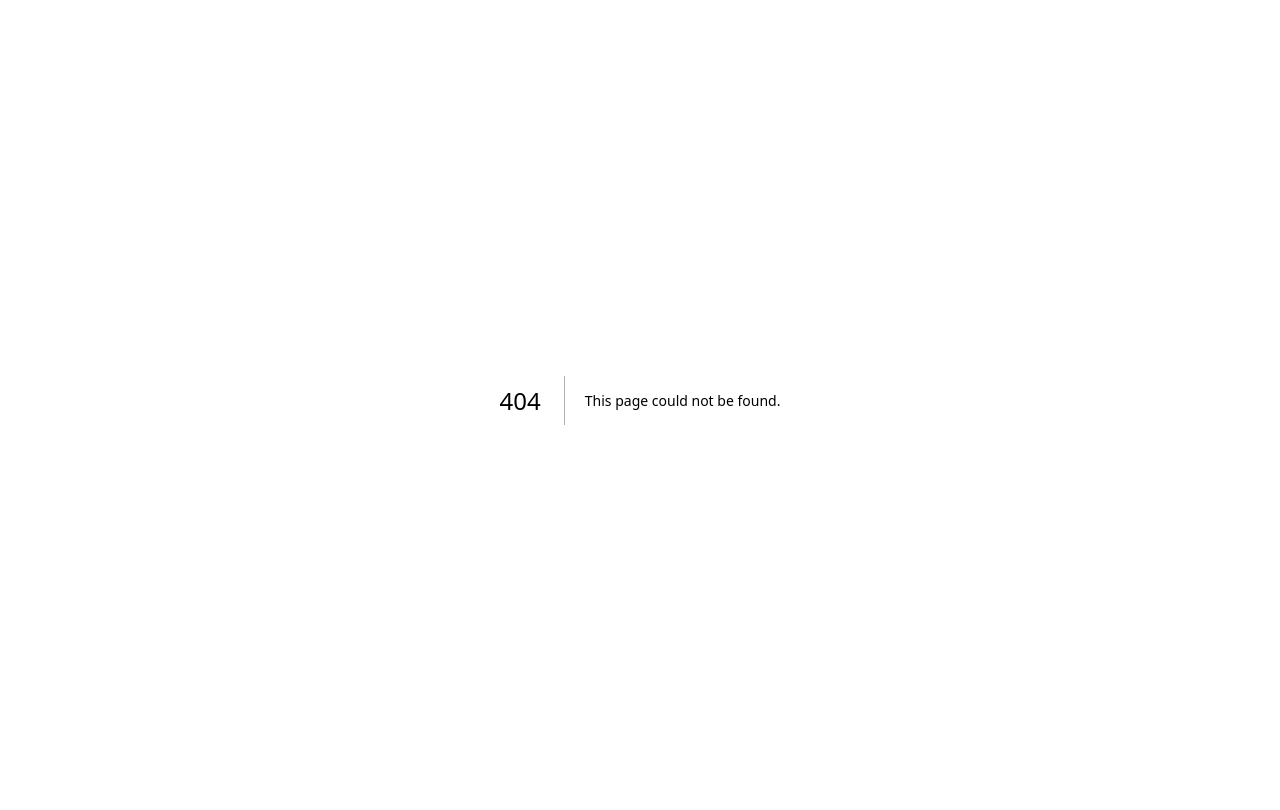
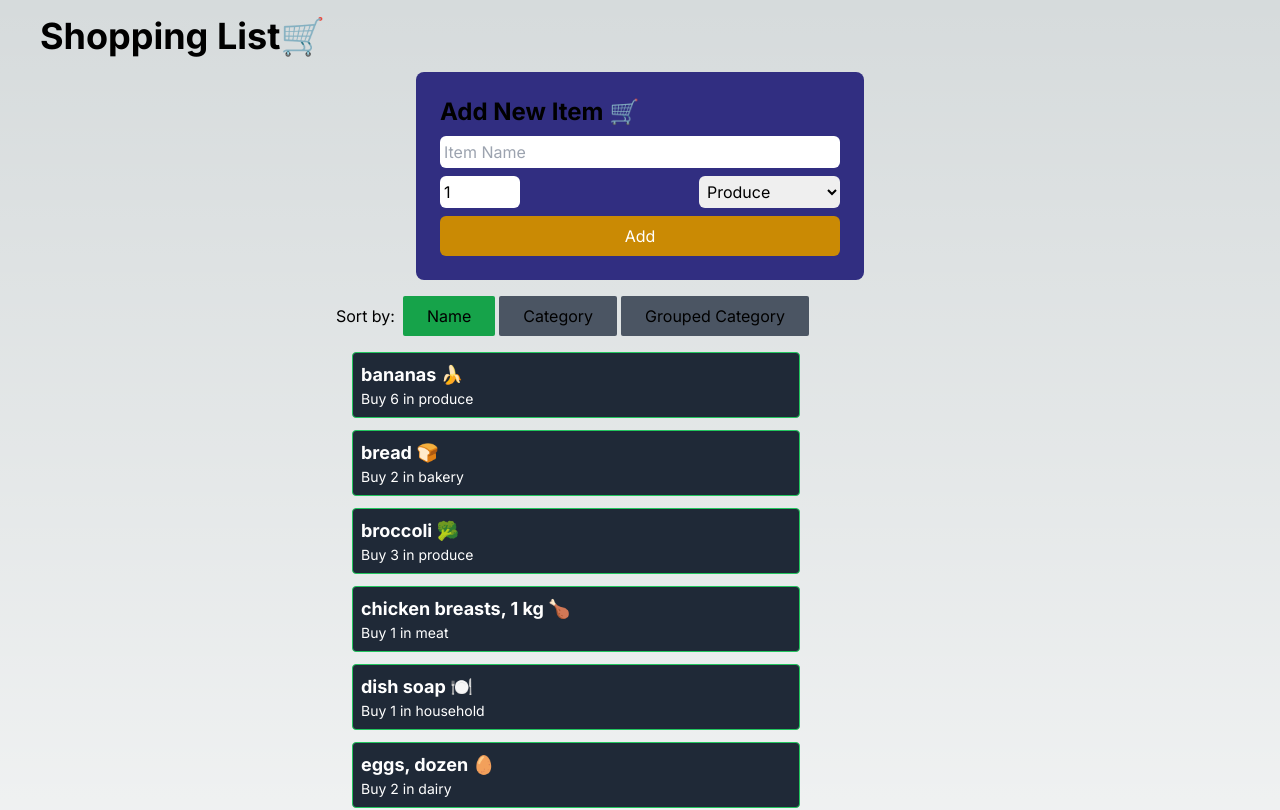
Before and after one commit to nathanc726/cprg306-assignments, a Next.js app: page /week6 in a window 1280 px wide. Before the commit this address had no page. Shown: the top 810 px of the page. Built offline with nearby package versions, Linux system fonts and the light colour scheme.

Commit message:
Assignment week 6
Assignment week 6

```diff
--- a/app/page.js
+++ b/app/page.js
@@ -15,6 +15,7 @@ export default function Home() {
         <div><Link href="/week3">Week 3</Link></div>
         <div><Link href="/week4">Week 4</Link></div>
         <div><Link href="/week5">Week 5</Link></div>
+        <div><Link href="/week6">Week 6</Link></div>
       </div>
     </main>
   );
--- /dev/null
+++ b/app/week6/item-list.js
@@ -0,0 +1,66 @@
+"use client";
+import Item from './item';
+import { useState } from "react";
+
+export default function ItemList({items}) {
+    const [sortBy, setSortBy] = useState("name");
+
+    const sortedItems = [...items];
+
+    if (sortBy === "name") {
+    sortedItems.sort((a, b) => a.name.localeCompare(b.name));
+    } else if (sortBy === "category") {
+    sortedItems.sort((a, b) => a.category.localeCompare(b.category));
+    } else if (sortBy === "grouped category") {
+        items.sort((a, b) => a.category.localeCompare(b.category));
+    }
+    const groupedItems = sortedItems.reduce((group, item) => {
+        const category = item.category;
+        if (group[category] === undefined) {
+            group[category] = [];}
+        group[category].push(item);
+        return group;
+    }, {});
+
+    return (
+    <div>
+        <div className="flex m-4 items-center">
+            <label className='mr-2'>Sort by:</label>
+            <button
+                className={`px-6 py-2 mr-1 rounded-sm ${sortBy === 'name' ? 'bg-green-600' : 'bg-gray-600'}`}
+                onClick={() => setSortBy('name')}
+            >
+            Name
+            </button>
+            <button
+                className={`px-6 py-2 mr-1 rounded-sm ${sortBy === 'category' ? 'bg-green-600' : 'bg-gray-600'}`}
+                onClick={() => setSortBy('category')}
+            >
+            Category
+            </button>
+            <button
+                className={`px-6 py-2 mr-1 rounded-sm ${sortBy === 'grouped category' ? 'bg-green-600' : 'bg-gray-600'}`}
+                onClick={() => setSortBy('grouped category')}
+            >
+            Grouped Category
+            </button>
+        </div>
+
+            {sortBy === 'grouped category' ? (
+                Object.keys(groupedItems).map((category) => (
+                    <div key={category}>
+                        <h2 className="capitalize text-2xl ml-4 font-semibold">{category}</h2>
+                        {groupedItems[category].map((item) => (
+                            <Item key={item.id} name={item.name} quantity={item.quantity} category={item.category} />
+                        ))}
+                    </div>
+                ))
+            ) : (sortedItems.map((item) => (
+                    <Item key={item.id}
+                        name={item.name}
+                        quantity={item.quantity}
+                        category={item.category} />))
+            )}
+    </div>
+    );
+}
--- /dev/null
+++ b/app/week6/item.js
@@ -0,0 +1,8 @@
+export default function Item ({name, quantity, category}) {
+    return (
+       <div className="text-white p-2 w-full max-w-md m-3 ml-8 rounded bg-gray-800 border border-green-500">
+           <h2 className="text-lg mr-2 font-bold">{name}</h2>
+           <p className="text-sm mr-2">Buy {quantity} in {category}</p>
+       </div>
+    );
+   }
--- /dev/null
+++ b/app/week6/items.json
@@ -0,0 +1,74 @@
+[
+    {
+      "id": "1h2GJKH12gkHG31h1H",
+      "name": "milk, 4 L 🥛",
+      "quantity": 1,
+      "category": "dairy"
+    },
+    {
+      "id": "2KJH3k2j3H1k2J3K1H",
+      "name": "bread 🍞",
+      "quantity": 2,
+      "category": "bakery"
+    },
+    {
+      "id": "3h2KJH3k2j3H1k2J3",
+      "name": "eggs, dozen 🥚",
+      "quantity": 2,
+      "category": "dairy"
+    },
+    {
+      "id": "4k2J3K1H2GJKH12gk",
+      "name": "bananas 🍌",
+      "quantity": 6,
+      "category": "produce"
+    },
+    {
+      "id": "5H1h1H2KJH3k2j3H",
+      "name": "broccoli 🥦",
+      "quantity": 3,
+      "category": "produce"
+    },
+    {
+      "id": "6H1k2J3K1H2GJKH1",
+      "name": "chicken breasts, 1 kg 🍗",
+      "quantity": 1,
+      "category": "meat"
+    },
+    {
+      "id": "7gkHG31h1H2KJH3k",
+      "name": "pasta sauce 🍝",
+      "quantity": 3,
+      "category": "canned goods"
+    },
+    {
+      "id": "8j3H1k2J3K1H2GJK",
+      "name": "spaghetti, 454 g 🍝",
+      "quantity": 2,
+      "category": "dry goods"
+    },
+    {
+      "id": "9H12gkHG31h1H2KJ",
+      "name": "toilet paper, 12 pack 🧻",
+      "quantity": 1,
+      "category": "household"
+    },
+    {
+      "id": "10H3k2j3H1k2J3K1",
+      "name": "paper towels, 6 pack",
+      "quantity": 1,
+      "category": "household"
+    },
+    {
+      "id": "11k2J3K1H2GJKH12",
+      "name": "dish soap 🍽️",
+      "quantity": 1,
+      "category": "household"
+    },
+    {
+      "id": "12GJKH12gkHG31h1",
+      "name": "hand soap 🧼",
+      "quantity": 4,
+      "category": "household"
+    }
+  ]
--- /dev/null
+++ b/app/week6/new-item.js
@@ -0,0 +1,86 @@
+"use client";
+
+import { useState } from "react";
+
+export default function NewItem({ onAddItem}) {
+    const [name, setName] = useState("");
+    const [quantity, setQuantity] = useState(1);
+    const [category, setCategory] = useState("Produce");
+
+    const handleSubmit = (event) => {
+        event.preventDefault();
+        const NewItem = {
+            name,
+            quantity,
+            category,
+        };
+        onAddItem(NewItem);
+
+        setName("");
+        setQuantity(1);
+        setCategory("Produce");
+    };
+
+    const handleNameChange = (event) => {
+        setName(event.target.value);
+    };
+
+    const handleQuantityChange = (event) => {
+        setQuantity(event.target.value);
+    };
+
+    const handleCategoryChange = (event) => {
+        setCategory(event.target.value);
+    };
+
+    return (
+        <main>
+            <div className="mt-4 flex item-center justify-center w-full">
+                <div className="w-full max-w-md bg-indigo-900 p-6 rounded-lg">
+                    <h1 className="text-2xl font-bold">
+                        Add New Item 🛒
+                    </h1>
+                    <form onSubmit={handleSubmit}>
+                        <input
+                            required
+                            onChange={handleNameChange}
+                            value={name}
+                            placeholder="Item Name"
+                            className="mt-2 p-1 block w-full rounded-md text-black"
+                        />
+                        <div className="flex justify-between">
+                            <input type="number" min="1" max="99"
+                                required
+                                onChange={handleQuantityChange}
+                                value={quantity}
+                                className="mt-2 p-1 block w-20 rounded-md text-black"
+                            />
+                            <select
+                                required
+                                onChange={handleCategoryChange}
+                                value={category}
+                                className="mt-2 p-1 block w-50 rounded-md text-black"
+                            >
+                                <option value="Produce">Produce</option>
+                                <option value="Dairy">Dairy</option>
+                                <option value="Bakery">Bakery</option>
+                                <option value="Meat">Meat</option>
+                                <option value="Frozen Foods">Frozen Foods</option>
+                                <option value="Canned Goods">Canned Goods</option>
+                                <option value="Dry Goods">Dry Goods</option>
+                                <option value="Beverages">Beverages</option>
+                                <option value="Snacks">Snacks</option>
+                                <option value="Household">Household</option>
+                                <option value="Other">Other</option>
+                            </select>
+                            </div>
+
+                        <button type="submit" className="w-full mt-2 py-2 px-4 bg-yellow-600 hover:bg-yellow-500 rounded-md text-white">
+                            Add
+                        </button>
+                    </form>
+                </div>
+            </div>
+        </main>
+    )
+}
--- /dev/null
+++ b/app/week6/page.js
@@ -0,0 +1,32 @@
+'use client';
+
+import { useState } from "react";
+import Link from 'next/link';
+import ItemList from './item-list';
+import NewItem from './new-item';
+import itemsData from './items.json';
+
+export default function Page() {
+    const [items, setItems] = useState(itemsData);
+
+    const handleAddItem = (newItem) => {
+        setItems([...items, newItem]);
+    };
+
+    return (
+        <main>
+            <div>
+                <h1 className="text-4xl ml-10 mt-4 font-bold">Shopping List🛒</h1>
+            </div>
+            <div className="flex justify-center">
+                <div className="w-1/2">
+                    <NewItem onAddItem={handleAddItem} />
+                    <ItemList items={items} />
+                </div>
+            </div>
+            <Link href="/" className="text-white hover:underline mt-5">
+            Back to Home
+            </Link>
+        </main>
+    );
+}
```
